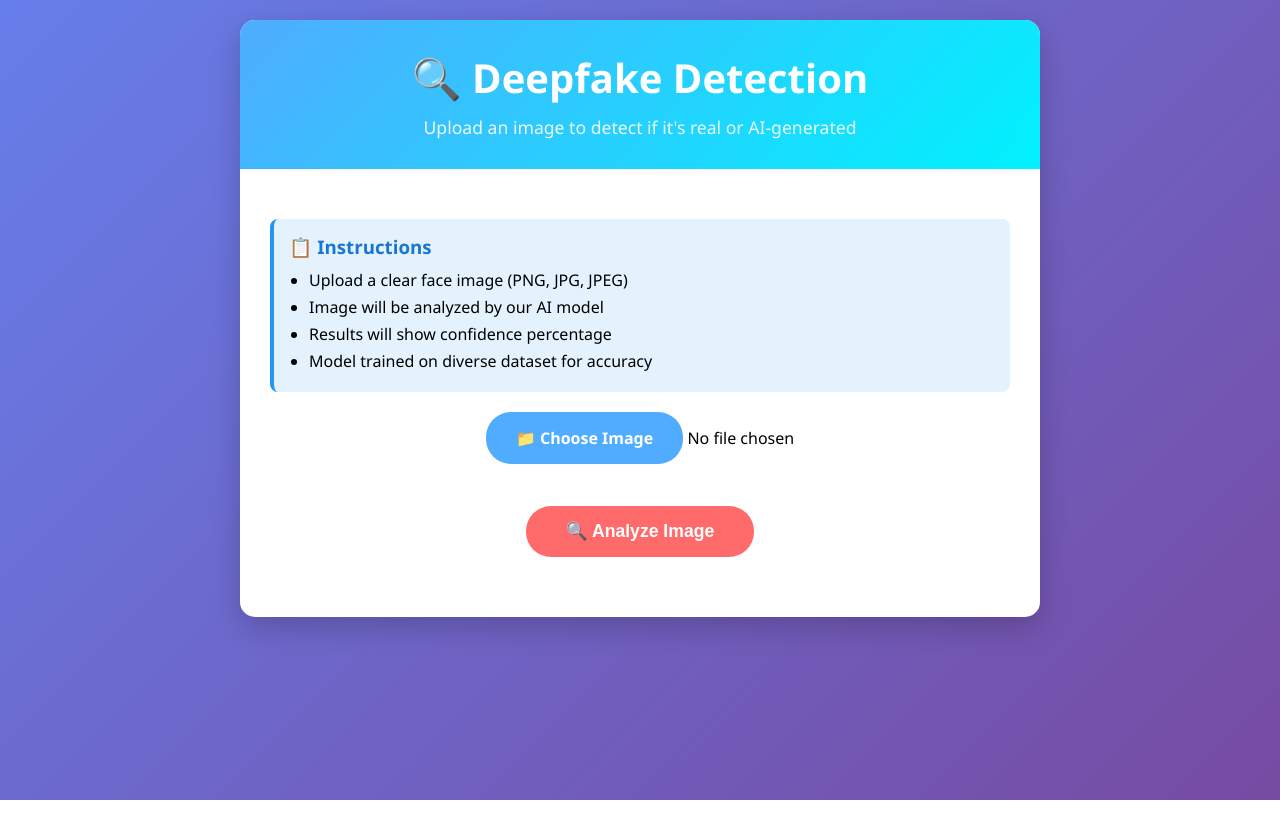
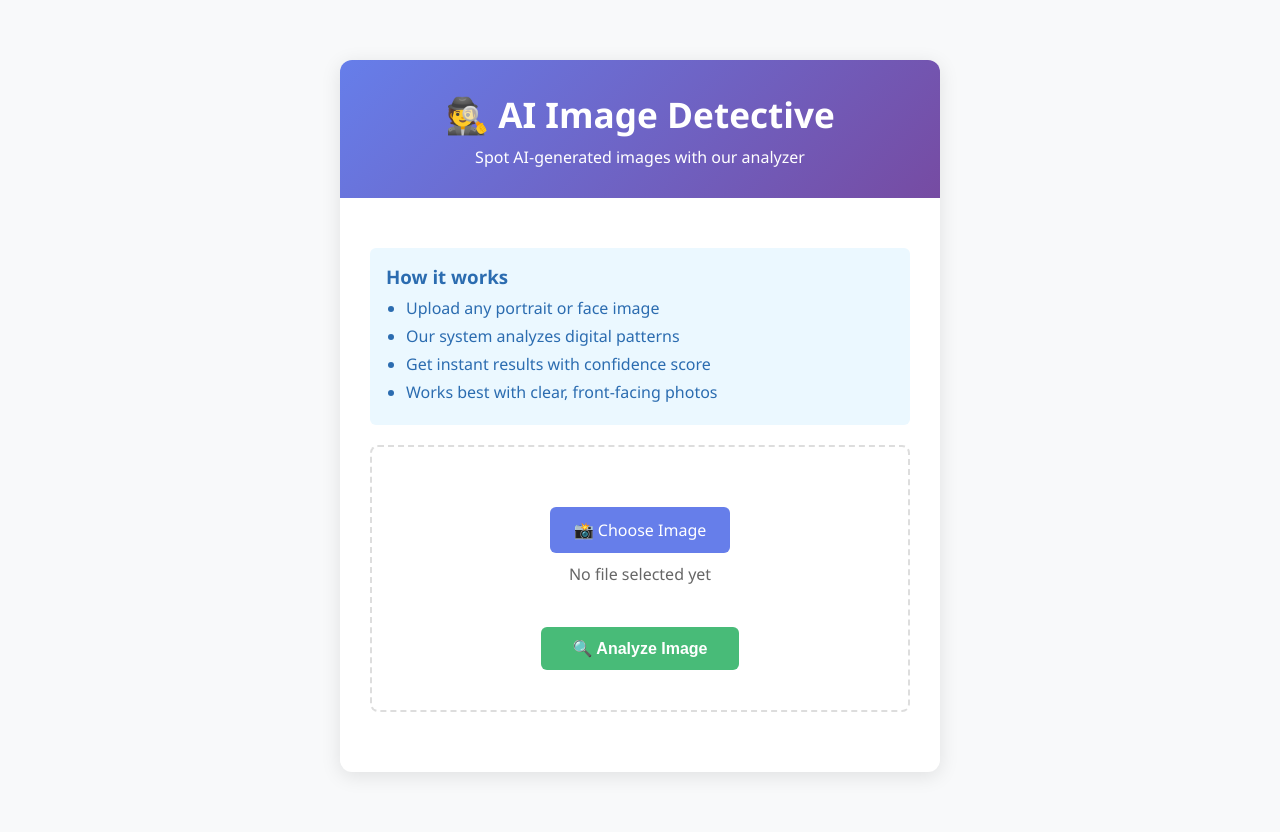
Before and after one commit to pk002-hunter/Neural-Nexus-Cuda-73-, a Flask app: page / in a window 1280 px wide. Before the commit the page ends 800 px from the top, so only its background shows below. Run offline with Flask 3, Linux system fonts and the light colour scheme.

Commit message:
Update index.html

```diff
--- a/templates/index.html
+++ b/templates/index.html
@@ -3,54 +3,48 @@
 <head>
     <meta charset="UTF-8">
     <meta name="viewport" content="width=device-width, initial-scale=1.0">
-    <title>Deepfake Detection</title>
+    <title>AI Image Detective</title>
     <style>
-        * {
-            margin: 0;
-            padding: 0;
-            box-sizing: border-box;
-        }
+        * { margin: 0; padding: 0; box-sizing: border-box; }
 
         body {
-            font-family: 'Segoe UI', Tahoma, Geneva, Verdana, sans-serif;
-            background: linear-gradient(135deg, #667eea 0%, #764ba2 100%);
+            font-family: 'Segoe UI', sans-serif;
+            background: #f8f9fa;
             min-height: 100vh;
             padding: 20px;
         }
 
         .container {
-            max-width: 800px;
-            margin: 0 auto;
+            max-width: 600px;
+            margin: 40px auto;
             background: white;
-            border-radius: 15px;
-            box-shadow: 0 10px 30px rgba(0, 0, 0, 0.2);
-            overflow: hidden;
+            border-radius: 12px;
+            box-shadow: 0 4px 20px rgba(0,0,0,0.1);
         }
 
         .header {
-            background: linear-gradient(135deg, #4facfe 0%, #00f2fe 100%);
+            background: linear-gradient(135deg, #667eea 0%, #764ba2 100%);
             color: white;
             text-align: center;
-            padding: 30px 20px;
+            padding: 30px;
+            border-radius: 12px 12px 0 0;
         }
 
         .header h1 {
-            font-size: 2.5em;
-            margin-bottom: 10px;
-        }
-
-        .header p {
-            font-size: 1.1em;
-            opacity: 0.9;
+            font-size: 2.2em;
+            margin-bottom: 8px;
         }
 
         .content {
             padding: 30px;
         }
 
-        .upload-section {
+        .upload-box {
             text-align: center;
             margin-bottom: 30px;
+            border: 2px dashed #ddd;
+            border-radius: 8px;
+            padding: 40px 20px;
         }
 
         .file-input {
@@ -63,169 +57,152 @@
 
         .file-input label {
             display: inline-block;
-            padding: 15px 30px;
-            background: #4facfe;
+            padding: 12px 24px;
+            background: #667eea;
             color: white;
-            border-radius: 25px;
+            border-radius: 6px;
             cursor: pointer;
-            transition: all 0.3s ease;
-            font-weight: bold;
-        }
-
-        .file-input label:hover {
-            background: #00f2fe;
-            transform: translateY(-2px);
+            font-weight: 500;
         }
 
         .submit-btn {
-            background: #ff6b6b;
+            background: #48bb78;
             color: white;
             border: none;
-            padding: 15px 40px;
-            border-radius: 25px;
+            padding: 12px 32px;
+            border-radius: 6px;
             cursor: pointer;
-            font-size: 1.1em;
-            font-weight: bold;
-            transition: all 0.3s ease;
+            font-size: 1em;
+            font-weight: 600;
         }
 
-        .submit-btn:hover {
-            background: #ee5a52;
-            transform: translateY(-2px);
+        .file-name {
+            margin-top: 10px;
+            color: #666;
         }
 
-        .result-section {
+        .result-box {
             text-align: center;
             margin-top: 30px;
         }
 
         .result-card {
-            background: #f8f9fa;
-            border-radius: 10px;
-            padding: 20px;
+            background: #f7fafc;
+            border-radius: 8px;
+            padding: 24px;
             margin: 20px 0;
+            border-left: 4px solid #4299e1;
         }
 
         .prediction {
-            font-size: 1.5em;
+            font-size: 1.4em;
             font-weight: bold;
             margin-bottom: 15px;
         }
 
-        .real {
-            color: #28a745;
+        .real { color: #38a169; }
+        .fake { color: #e53e3e; }
+
+        .image-preview {
+            max-width: 250px;
+            max-height: 250px;
+            border-radius: 8px;
+            box-shadow: 0 4px 12px rgba(0,0,0,0.1);
+            margin: 15px auto;
         }
 
-        .fake {
-            color: #dc3545;
+        .error-box {
+            background: #fed7d7;
+            color: #c53030;
+            padding: 12px;
+            border-radius: 6px;
+            margin: 15px 0;
+            border-left: 4px solid #e53e3e;
         }
 
-        .image-preview {
-            max-width: 300px;
-            max-height: 300px;
-            border-radius: 10px;
-            box-shadow: 0 5px 15px rgba(0, 0, 0, 0.1);
-            margin: 0 auto;
+        .info-box {
+            background: #ebf8ff;
+            color: #2b6cb0;
+            padding: 16px;
+            border-radius: 6px;
+            margin: 20px 0;
         }
 
-        .error {
-            background: #ffe6e6;
-            color: #dc3545;
-            padding: 15px;
-            border-radius: 8px;
-            margin: 15px 0;
-            border-left: 4px solid #dc3545;
+        .info-box h3 {
+            margin-bottom: 8px;
+            color: #2b6cb0;
         }
 
-        .instructions {
-            background: #e3f2fd;
-            padding: 15px;
-            border-radius: 8px;
-            margin: 20px 0;
-            border-left: 4px solid #2196f3;
-        }
-
-        .instructions h3 {
-            color: #1976d2;
-            margin-bottom: 10px;
-        }
-
-        .instructions ul {
+        .info-box ul {
             text-align: left;
             margin-left: 20px;
         }
 
-        .instructions li {
-            margin-bottom: 5px;
+        .info-box li {
+            margin-bottom: 6px;
         }
 
-        @media (max-width: 600px) {
-            .container {
-                margin: 10px;
-            }
-
-            .header h1 {
-                font-size: 2em;
-            }
-
-            .content {
-                padding: 20px;
-            }
+        @media (max-width: 480px) {
+            .container { margin: 20px; }
+            .header { padding: 20px; }
+            .header h1 { font-size: 1.8em; }
+            .content { padding: 20px; }
         }
     </style>
 </head>
 <body>
     <div class="container">
         <div class="header">
-            <h1>🔍 Deepfake Detection</h1>
-            <p>Upload an image to detect if it's real or AI-generated</p>
+            <h1>🕵️ AI Image Detective</h1>
+            <p>Spot AI-generated images with our analyzer</p>
         </div>
 
         <div class="content">
-            <div class="instructions">
-                <h3>📋 Instructions</h3>
+            <div class="info-box">
+                <h3>How it works</h3>
                 <ul>
-                    <li>Upload a clear face image (PNG, JPG, JPEG)</li>
-                    <li>Image will be analyzed by our AI model</li>
-                    <li>Results will show confidence percentage</li>
-                    <li>Model trained on diverse dataset for accuracy</li>
+                    <li>Upload any portrait or face image</li>
+                    <li>Our system analyzes digital patterns</li>
+                    <li>Get instant results with confidence score</li>
+                    <li>Works best with clear, front-facing photos</li>
                 </ul>
             </div>
 
-            <form action="/" method="post" enctype="multipart/form-data" class="upload-section">
-                <div class="file-input">
-                    <label for="file-upload">📁 Choose Image</label>
-                    <input type="file" id="file-upload" name="file" accept="image/*" required>
-                    <span id="file-name">No file chosen</span>
+            <form action="/" method="post" enctype="multipart/form-data">
+                <div class="upload-box">
+                    <div class="file-input">
+                        <label for="file-upload">📸 Choose Image</label>
+                        <input type="file" id="file-upload" name="file" accept="image/*" required>
+                        <div class="file-name" id="file-name">No file selected yet</div>
+                    </div>
+                    <br>
+                    <button type="submit" class="submit-btn">🔍 Analyze Image</button>
                 </div>
-                <br>
-                <button type="submit" class="submit-btn">🔍 Analyze Image</button>
             </form>
 
             {% if error_message %}
-            <div class="error">
-                <strong>⚠️ Error:</strong> {{ error_message }}
+            <div class="error-box">
+                <strong>Oops!</strong> {{ error_message }}
             </div>
             {% endif %}
 
             {% if prediction %}
-            <div class="result-section">
-                <h2>📊 Analysis Result</h2>
+            <div class="result-box">
+                <h2>Analysis Results</h2>
                 <div class="result-card">
                     <div class="prediction {% if 'Real' in prediction %}real{% else %}fake{% endif %}">
                         {{ prediction }}
                     </div>
                     {% if img_path %}
                     <div>
-                        <img src="{{ img_path }}" alt="Analyzed Image" class="image-preview">
+                        <img src="{{ img_path }}" alt="Your uploaded image" class="image-preview">
                     </div>
                     {% endif %}
                 </div>
 
-                <div class="instructions">
-                    <h3>💡 Note</h3>
-                    <p>This is an AI-powered detection. Results may vary based on image quality and model training.</p>
-                    <p>For best results, use clear, well-lit frontal face images.</p>
+                <div class="info-box">
+                    <h3>About these results</h3>
+                    <p>This analysis looks at digital patterns that are often present in AI-generated images. For best accuracy, use high-quality images.</p>
                 </div>
             </div>
             {% endif %}
@@ -233,7 +210,6 @@
     </div>
 
     <script>
-        // Display selected file name
         document.getElementById('file-upload').addEventListener('change', function(e) {
             var fileName = e.target.files[0].name;
             document.getElementById('file-name').textContent = 'Selected: ' + fileName;
```
